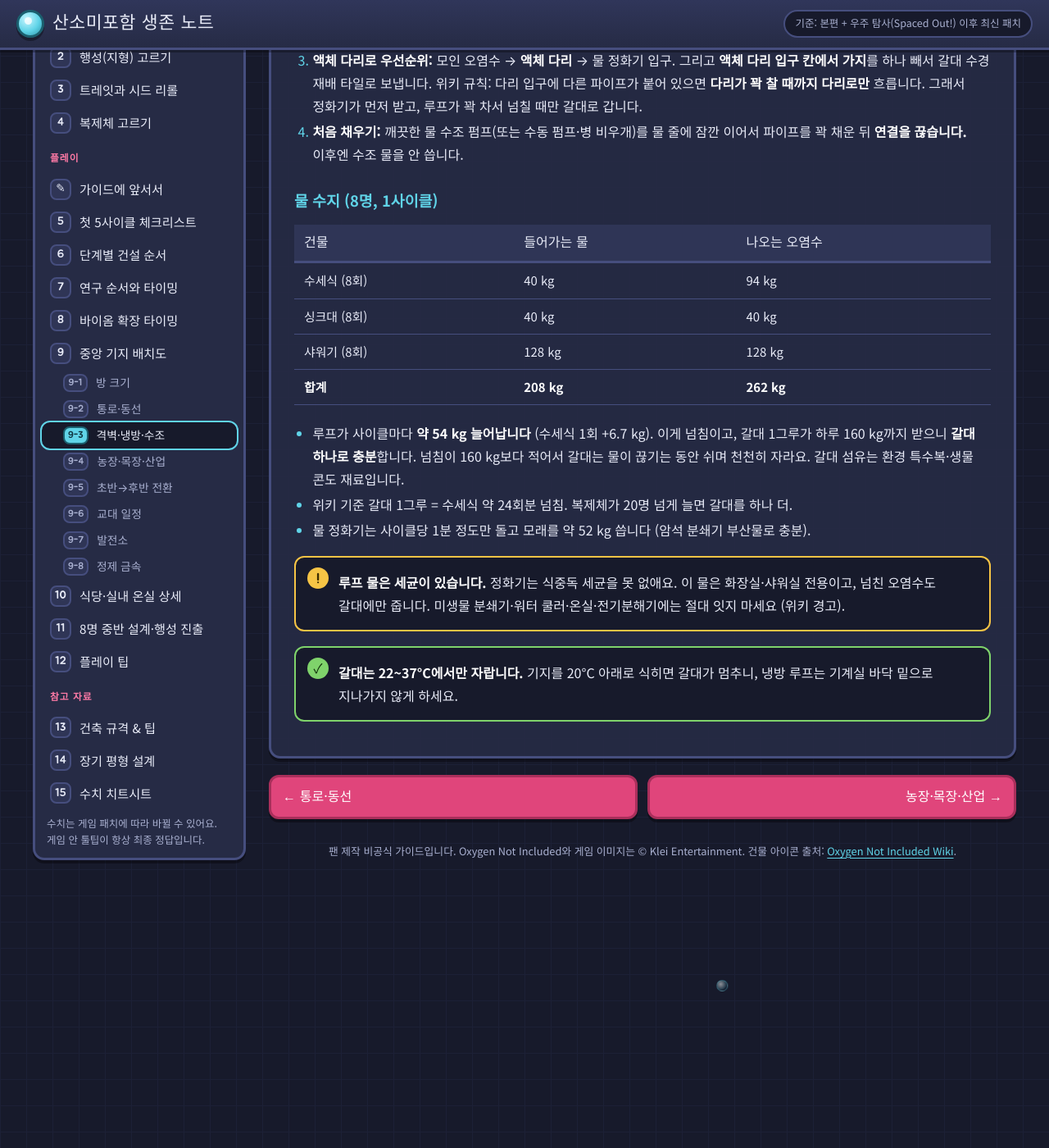
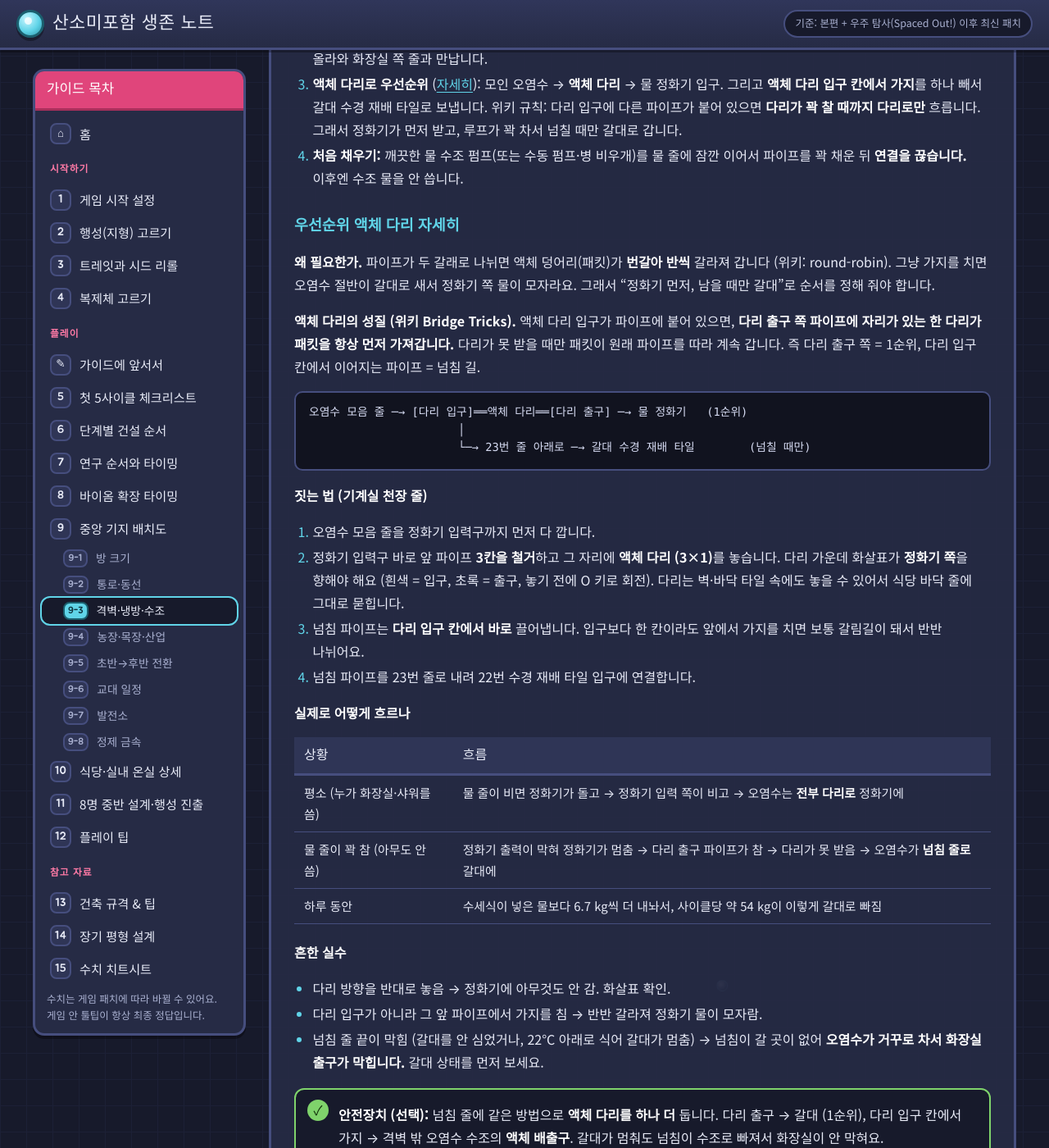
Before and after one commit to zaGamer95/oni, a Jekyll site: the page built from guide/04b3-core-envelope.md, in a window 1280 px wide and 1400 px high, scrolled down 8540 px. Shown: the whole window at 82% size. Built offline with Jekyll 4.4.1, drawn with Linux system fonts in a browser that asks for light colours; before the commit the page ends 9649 px from its top, so only the background shows below that; some of the changed text lies outside the part shown.

Commit message:
9-3 우선순위 액체 다리 자세히: 원리, 짓는 법, 흐름, 흔한 실수, 안전장치
Co-Authored-By: Claude Opus 5.5 <noreply@anthropic.com>
Claude-Session: https://claude.ai/code/session_01D1TBnUXHdgKu1knAdxXaL4

````diff
--- a/guide/04b3-core-envelope.md
+++ b/guide/04b3-core-envelope.md
@@ -195,8 +195,47 @@ SPOM 산소는 **70°C 이상**으로 나옵니다. 산소 가스 파이프를
 
 1. **물 줄 (파랑):** 물 정화기 출구 → 화장실층 바닥 줄을 따라 싱크대·수세식 8개를 **한 줄로 차례로** → 서쪽 끝에서 한 층 내려가 → 샤워기 8개를 한 줄로 → **마지막 샤워기 입구에서 끝**. 건물은 필요한 만큼만 빼 가요.
 2. **오염수 줄 (갈색):** 각 건물 출구에서 **짧게 위로 빼서** 천장 줄에 모읍니다. 위키 경고: 출구는 연결된 파이프 칸이 완전히 비어 있어야 나오기 때문에, **출구끼리 한 줄로 곧게 이으면 막힙니다.** 샤워기 쪽 모음 줄은 샤워실 천장을 지나 16번 칸 벽을 타고 올라와 화장실 쪽 줄과 만납니다.
-3. **액체 다리로 우선순위:** 모인 오염수 → **액체 다리** → 물 정화기 입구. 그리고 **액체 다리 입구 칸에서 가지**를 하나 빼서 갈대 수경 재배 타일로 보냅니다. 위키 규칙: 다리 입구에 다른 파이프가 붙어 있으면 **다리가 꽉 찰 때까지 다리로만** 흐릅니다. 그래서 정화기가 먼저 받고, 루프가 꽉 차서 넘칠 때만 갈대로 갑니다.
+3. **액체 다리로 우선순위** ([자세히](#우선순위-액체-다리-자세히)): 모인 오염수 → **액체 다리** → 물 정화기 입구. 그리고 **액체 다리 입구 칸에서 가지**를 하나 빼서 갈대 수경 재배 타일로 보냅니다. 위키 규칙: 다리 입구에 다른 파이프가 붙어 있으면 **다리가 꽉 찰 때까지 다리로만** 흐릅니다. 그래서 정화기가 먼저 받고, 루프가 꽉 차서 넘칠 때만 갈대로 갑니다.
 4. **처음 채우기:** 깨끗한 물 수조 펌프(또는 수동 펌프·병 비우개)를 물 줄에 잠깐 이어서 파이프를 꽉 채운 뒤 **연결을 끊습니다.** 이후엔 수조 물을 안 씁니다.
+
+### 우선순위 액체 다리 자세히
+
+**왜 필요한가.** 파이프가 두 갈래로 나뉘면 액체 덩어리(패킷)가 **번갈아 반씩** 갈라져 갑니다 (위키: round-robin). 그냥 가지를 치면 오염수 절반이 갈대로 새서 정화기 쪽 물이 모자라요. 그래서 "정화기 먼저, 남을 때만 갈대"로 순서를 정해 줘야 합니다.
+
+**액체 다리의 성질 (위키 Bridge Tricks).** 액체 다리 입구가 파이프에 붙어 있으면, **다리 출구 쪽 파이프에 자리가 있는 한 다리가 패킷을 항상 먼저 가져갑니다.** 다리가 못 받을 때만 패킷이 원래 파이프를 따라 계속 갑니다. 즉 다리 출구 쪽 = 1순위, 다리 입구 칸에서 이어지는 파이프 = 넘침 길.
+
+```
+오염수 모음 줄 ─→ [다리 입구]══액체 다리══[다리 출구] ─→ 물 정화기   (1순위)
+                      │
+                      └─→ 23번 줄 아래로 ─→ 갈대 수경 재배 타일        (넘칠 때만)
+```
+
+**짓는 법 (기계실 천장 줄)**
+
+1. 오염수 모음 줄을 정화기 입력구까지 먼저 다 깝니다.
+2. 정화기 입력구 바로 앞 파이프 **3칸을 철거**하고 그 자리에 **액체 다리 (3×1)**를 놓습니다. 다리 가운데 화살표가 **정화기 쪽**을 향해야 해요 (흰색 = 입구, 초록 = 출구, 놓기 전에 O 키로 회전). 다리는 벽·바닥 타일 속에도 놓을 수 있어서 식당 바닥 줄에 그대로 묻힙니다.
+3. 넘침 파이프는 **다리 입구 칸에서 바로** 끌어냅니다. 입구보다 한 칸이라도 앞에서 가지를 치면 보통 갈림길이 돼서 반반 나뉘어요.
+4. 넘침 파이프를 23번 줄로 내려 22번 수경 재배 타일 입구에 연결합니다.
+
+**실제로 어떻게 흐르나**
+
+| 상황 | 흐름 |
+|---|---|
+| 평소 (누가 화장실·샤워를 씀) | 물 줄이 비면 정화기가 돌고 → 정화기 입력 쪽이 비고 → 오염수는 **전부 다리로** 정화기에 |
+| 물 줄이 꽉 참 (아무도 안 씀) | 정화기 출력이 막혀 정화기가 멈춤 → 다리 출구 파이프가 참 → 다리가 못 받음 → 오염수가 **넘침 줄로** 갈대에 |
+| 하루 동안 | 수세식이 넣은 물보다 6.7 kg씩 더 내놔서, 사이클당 약 54 kg이 이렇게 갈대로 빠짐 |
+
+**흔한 실수**
+
+- 다리 방향을 반대로 놓음 → 정화기에 아무것도 안 감. 화살표 확인.
+- 다리 입구가 아니라 그 앞 파이프에서 가지를 침 → 반반 갈라져 정화기 물이 모자람.
+- 넘침 줄 끝이 막힘 (갈대를 안 심었거나, 22°C 아래로 식어 갈대가 멈춤) → 넘침이 갈 곳이 없어 **오염수가 거꾸로 차서 화장실 출구가 막힙니다.** 갈대 상태를 먼저 보세요.
+
+> **안전장치 (선택):** 넘침 줄에 같은 방법으로 **액체 다리를 하나 더** 둡니다. 다리 출구 → 갈대 (1순위), 다리 입구 칸에서 가지 → 격벽 밖 오염수 수조의 **액체 배출구**. 갈대가 멈춰도 넘침이 수조로 빠져서 화장실이 안 막혀요.
+{: .tip}
+
+> **반대로 쓰는 법:** 다리 **출구**를 파이프 중간에 붙이면, 그 파이프에 자리가 있을 때만 다리 쪽 물이 들어갑니다 (2순위 공급). 나중에 루프 물이 모자랄 일이 생기면, 깨끗한 물 수조 펌프를 이렇게 물 줄에 붙여 두면 정화기 물이 우선이고 모자랄 때만 수조 물이 들어가요. 지금 루프는 물이 늘기만 해서 필요 없어요.
+{: .tip}
 
 ### 물 수지 (8명, 1사이클)
 
````
